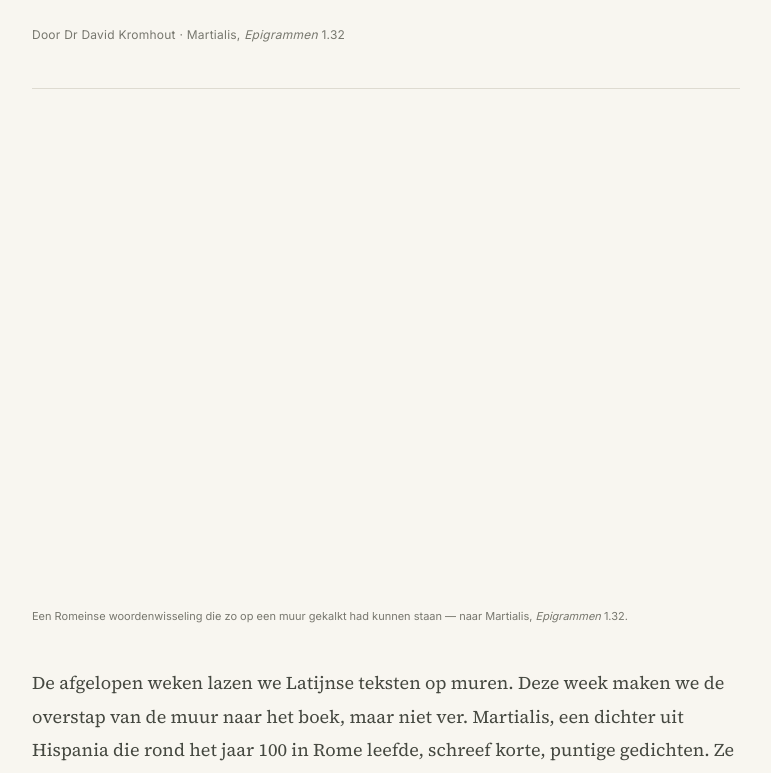
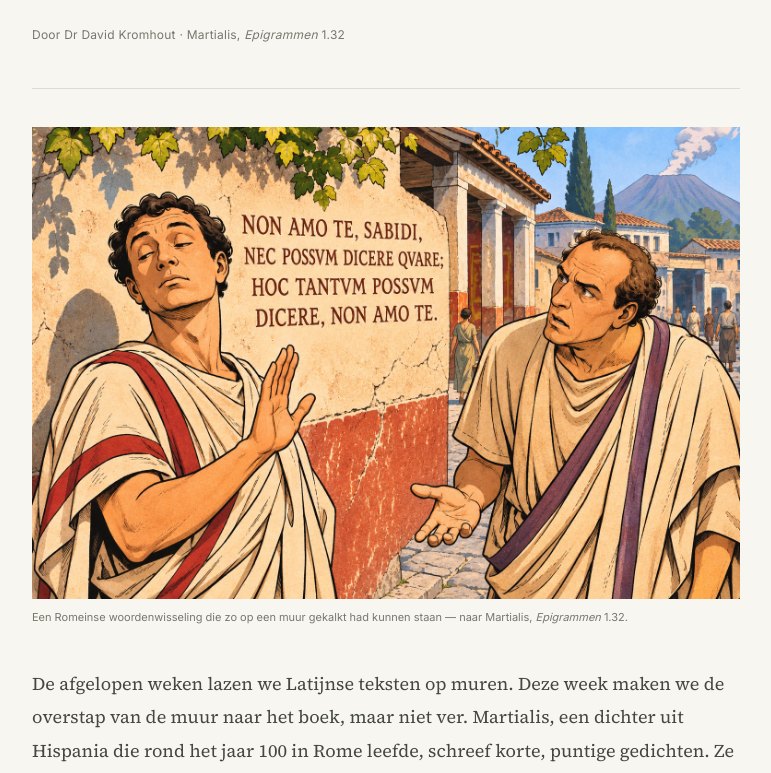
Before and after one commit to silenusalcibiades-bot/pelegrinus-website, a Next.js app: page /blog/ik-hou-niet-van-je in a window 1280 px wide. Shown: the part 494-1267 px from the top of the page, without its empty margins (254-1025 px from the left). Built offline with nearby package versions, Linux system fonts and the light colour scheme.

Commit message:
Use full-resolution Martial illustration JPEG

```diff
--- a/app/blog/ik-hou-niet-van-je/page.js
+++ b/app/blog/ik-hou-niet-van-je/page.js
@@ -26,7 +26,7 @@ export default function MartialArticleDutch() {
           <p className="blog-meta">Door Dr David Kromhout · Martialis, <em>Epigrammen</em> 1.32</p>
         </header>
         <figure className="article-figure">
-          <img src="/images/martial-sabidius-pompeii.webp" alt="Humoristische scène in Pompeii: een Romein wendt zich af terwijl een ander naar een Latijnse tekst op een muur wijst." />
+          <img src="/images/martial-sabidius-pompeii.jpg" alt="Humoristische scène in Pompeii: een Romein wendt zich af terwijl een ander naar een Latijnse tekst op een muur wijst." />
           <figcaption>Een Romeinse woordenwisseling die zo op een muur gekalkt had kunnen staan — naar Martialis, <em>Epigrammen</em> 1.32.</figcaption>
         </figure>
         <p>De afgelopen weken lazen we Latijnse teksten op muren. Deze week maken we de overstap van de muur naar het boek, maar niet ver. Martialis, een dichter uit Hispania die rond het jaar 100 in Rome leefde, schreef korte, puntige gedichten. Ze lezen als graffiti, maar dan met een verfijnd gevoel voor vorm. Hier volgt een van zijn bekendste epigrammen, misschien wel de kortste uitdrukking van afkeer die ooit op rijm is gezet.</p>
```
